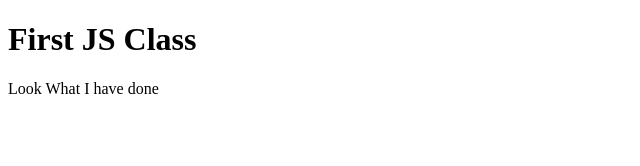
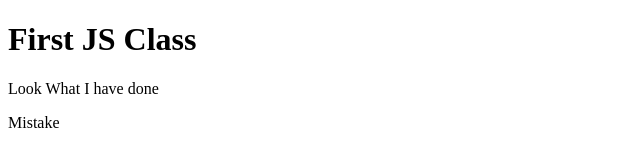
Before and after one commit to zahidulNahid/jsClass, a plain HTML site: page index.html in a window 1280 px wide. Shown: the full height of the page, 0-640 px from the left. Drawn offline with Linux system fonts and the light colour scheme.

Commit message:
Update index.html

```diff
--- a/index.html
+++ b/index.html
@@ -8,5 +8,6 @@
 <body>
     <h1>First JS Class</h1>
     <p>Look What I have done </p>
+    <p>Mistake </p>
 </body>
 </html>
```
